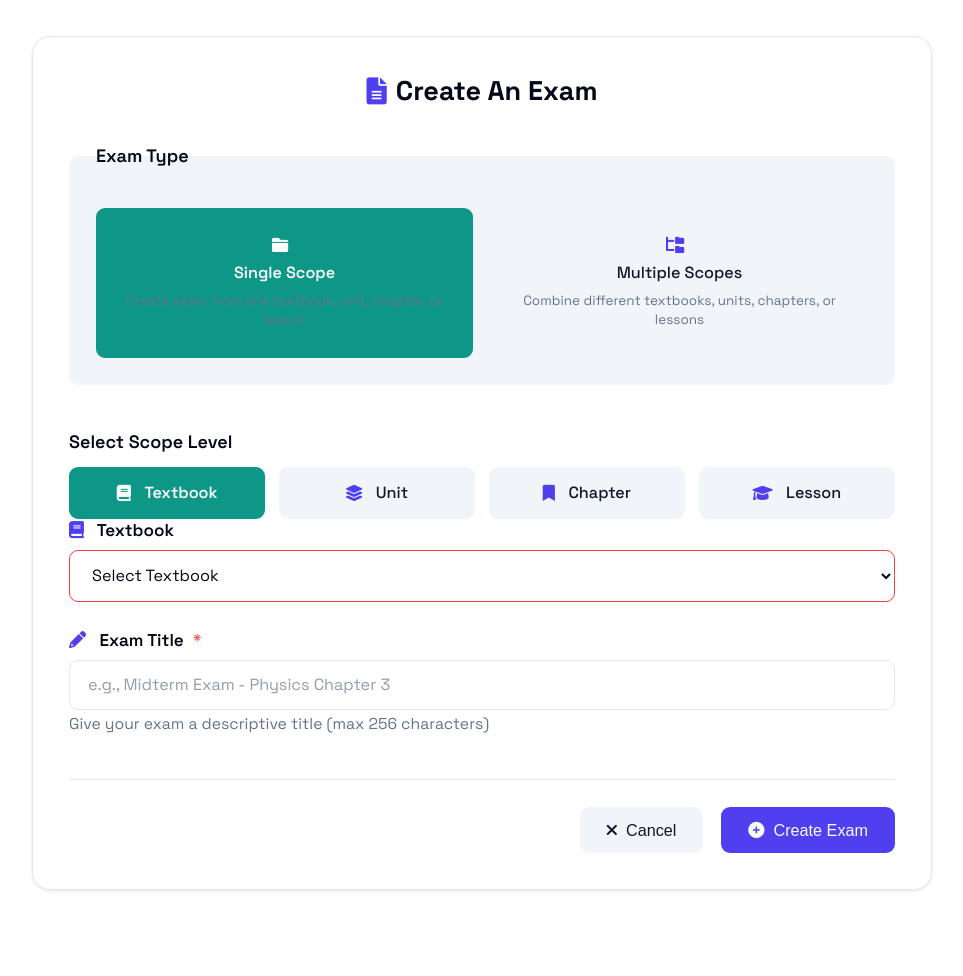
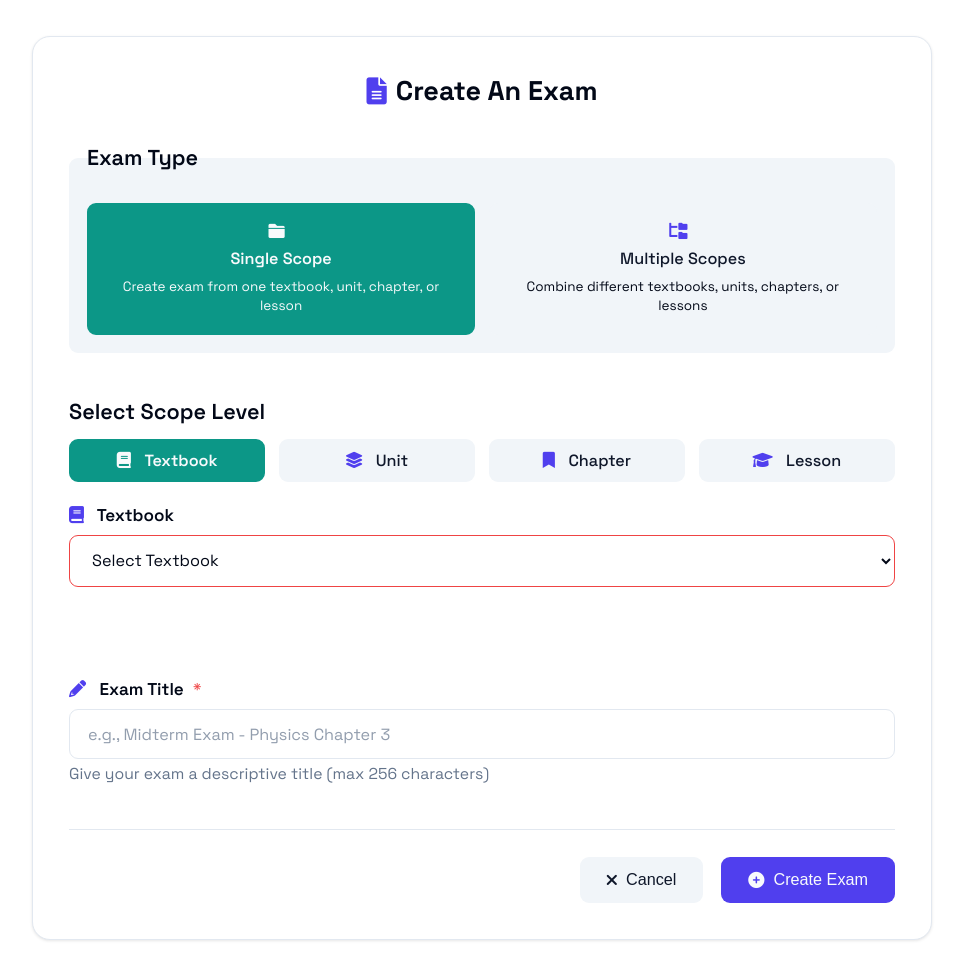
Before and after one commit to IbrahimMurad/physics-quizzes, a Django app: page /exam/custom/ in a window 1280 px wide. Shown: the part 73-1049 px from the top of the page, without its empty margins (158-1121 px from the left). Before the commit the page ends 964 px from the top, so only its background shows below. Run offline with Django 5.2, Linux system fonts and the light colour scheme; a user stored in the database is signed in; data comes from the database, SQL or seed files in the repository; both versions use the stored data as it was after the commit.

Commit message:
Removing the inline style. reducing the white spaces from many components. make the title clickable to toggle expantion.

```diff
--- a/exam/templates/exam/create_exam.html
+++ b/exam/templates/exam/create_exam.html
@@ -122,9 +122,10 @@ Create New Exam - QuizCraft
                                 <i class="fas fa-chevron-right toggle-icon"></i>
                                 <i class="fas fa-book"></i>
                                 <span class="scope-title">{{ textbook.title }}</span>
-                                <button type="button" class="add-scope-btn" title="Add this scope">
+                                <label for="{{ textbook.id }}" class="add-scope-btn">
+                                <input type="checkbox" id="{{ textbook.id }}" name="ids" value="{{ textbook.id }}" hidden title="Add this scope">
                                     <i class="fas fa-plus"></i>
-                                </button>
+                                </label>
                             </div>
                             <div class="scope-children">
                                 <!-- Children will be loaded on demand -->
@@ -178,42 +179,4 @@ Create New Exam - QuizCraft
         </div>
     </form>
 </div>
-
-<style>
-/* Additional inline styles specific to multi-scope */
-.exam-type-group {
-    grid-template-columns: 1fr 1fr;
-    gap: 1rem;
-}
-
-.exam-type-group label {
-    display: flex;
-    flex-direction: column;
-    align-items: center;
-    gap: 0.5rem;
-    padding: 1.5rem;
-}
-
-.type-description {
-    font-size: 0.75rem;
-    color: var(--muted-foreground);
-    text-align: center;
-    font-weight: normal;
-}
-
-.scope-section {
-    display: none;
-}
-
-.scope-section.active {
-    display: block;
-    animation: fadeIn 0.3s ease;
-}
-
-@keyframes fadeIn {
-    from { opacity: 0; transform: translateY(10px); }
-    to { opacity: 1; transform: translateY(0); }
-}
-</style>
-
 {% endblock content %}
--- a/static/css/create_exam.css
+++ b/static/css/create_exam.css
@@ -62,7 +62,7 @@ fieldset {
 fieldset legend {
   width: 100%;
   font-weight: 600;
-  font-size: 1rem;
+  font-size: 1.2rem;
   color: var(--foreground);
   margin-bottom: 0.75rem;
 }
@@ -75,7 +75,7 @@ fieldset legend {
 
 fieldset label {
   cursor: pointer;
-  padding: 0.75rem 1rem;
+  padding: 0.5rem;
   background-color: var(--secondary);
   border: 2px solid transparent;
   border-radius: var(--radius);
@@ -129,7 +129,7 @@ fieldset label input {
 /* Exam Type Selector */
 .exam-type-selector {
   background-color: var(--secondary);
-  padding: 1.5rem;
+  padding: 1rem;
   border-radius: var(--radius);
   margin-bottom: 1rem;
 }
@@ -140,13 +140,17 @@ fieldset label input {
 
 .exam-type-group label {
   flex-direction: column;
-  padding: 1.5rem;
+  padding: 1rem;
   gap: 0.5rem;
+}
+
+input[type="radio"]:checked~.type-description {
+    color: var(--accent-foreground);
 }
 
 .type-description {
   font-size: 0.75rem;
-  color: var(--muted-foreground);
+  color: var(--foreground);
   font-weight: normal;
   text-align: center;
   line-height: 1.4;
@@ -158,7 +162,9 @@ fieldset label input {
 }
 
 .scope-section.active {
-  display: block;
+  display: flex;
+  flex-direction: column;
+  gap: 1.2rem;
   animation: slideIn 0.3s ease;
 }
 
@@ -248,7 +254,7 @@ fieldset label input {
 .scope-browser {
   background-color: var(--secondary);
   border-radius: var(--radius);
-  padding: 1.5rem;
+  padding: 1rem;
   display: flex;
   flex-direction: column;
   gap: 1rem;
@@ -334,7 +340,7 @@ fieldset label input {
   display: flex;
   align-items: center;
   gap: 0.5rem;
-  padding: 0.75rem 0.5rem;
+  padding: 1rem 0.5rem;
   border-radius: var(--radius);
   transition: all 0.2s ease;
   cursor: pointer;
@@ -385,18 +391,12 @@ fieldset label input {
   cursor: pointer;
   font-size: 0.75rem;
   transition: all 0.2s ease;
-  opacity: 0;
   transform: scale(0.9);
   min-width: 28px;
   height: 28px;
   display: flex;
   align-items: center;
   justify-content: center;
-}
-
-.scope-item-header:hover .add-scope-btn {
-  opacity: 1;
-  transform: scale(1);
 }
 
 .add-scope-btn:hover:not(:disabled) {
@@ -417,11 +417,11 @@ fieldset label input {
 }
 
 .scope-children {
-  margin-left: 1.5rem;
+  margin-left: 0.5rem;
   display: none;
-  padding-left: 0.5rem;
+  padding-left: 0.2rem;
   border-left: 2px solid var(--border);
-  margin-top: 0.5rem;
+  margin-top: 0.25rem;
 }
 
 .scope-item.expanded > .scope-children {
@@ -471,7 +471,7 @@ fieldset label input {
   background-color: var(--card);
   border: 2px dashed var(--border);
   border-radius: var(--radius);
-  padding: 1.5rem;
+  padding: 1rem;
   display: flex;
   flex-direction: column;
   gap: 1rem;
@@ -849,6 +849,12 @@ input.valid:not(:focus) {
 }
 
 @media (max-width: 480px) {
+
+  .custom-exam-form {
+    border: none;
+    padding: 0;
+  }
+
   .radio-group {
     grid-template-columns: 1fr;
   }
--- a/static/js/createExam.js
+++ b/static/js/createExam.js
@@ -137,7 +137,7 @@ function handleScopeTreeClick(event) {
     const target = event.target;
 
     // Handle toggle icon click
-    if (target.classList.contains("toggle-icon") || target.closest(".toggle-icon")) {
+    if (target.classList.contains("toggle-icon") || target.classList.contains("scope-title") || target.closest(".toggle-icon")) {
         const scopeItem = target.closest(".scope-item");
         if (scopeItem) {
             toggleScopeExpansion(scopeItem);
@@ -244,7 +244,7 @@ function createScopeItem(scope, type) {
 
     div.innerHTML = `
         <div class="scope-item-header">
-            ${hasChildren ? '<i class="fas fa-chevron-right toggle-icon"></i>' : '<span class="toggle-icon"></span>'}
+            ${hasChildren ? '<i class="fas fa-chevron-right toggle-icon"></i>' : ''}
             <i class="fas fa-${getIconForType(type)}"></i>
             <span class="scope-title">${escapeHtml(scope.title)}</span>
             <button type="button" class="add-scope-btn" title="Add this scope">
```
Also changed, not shown: db.sqlite3.
